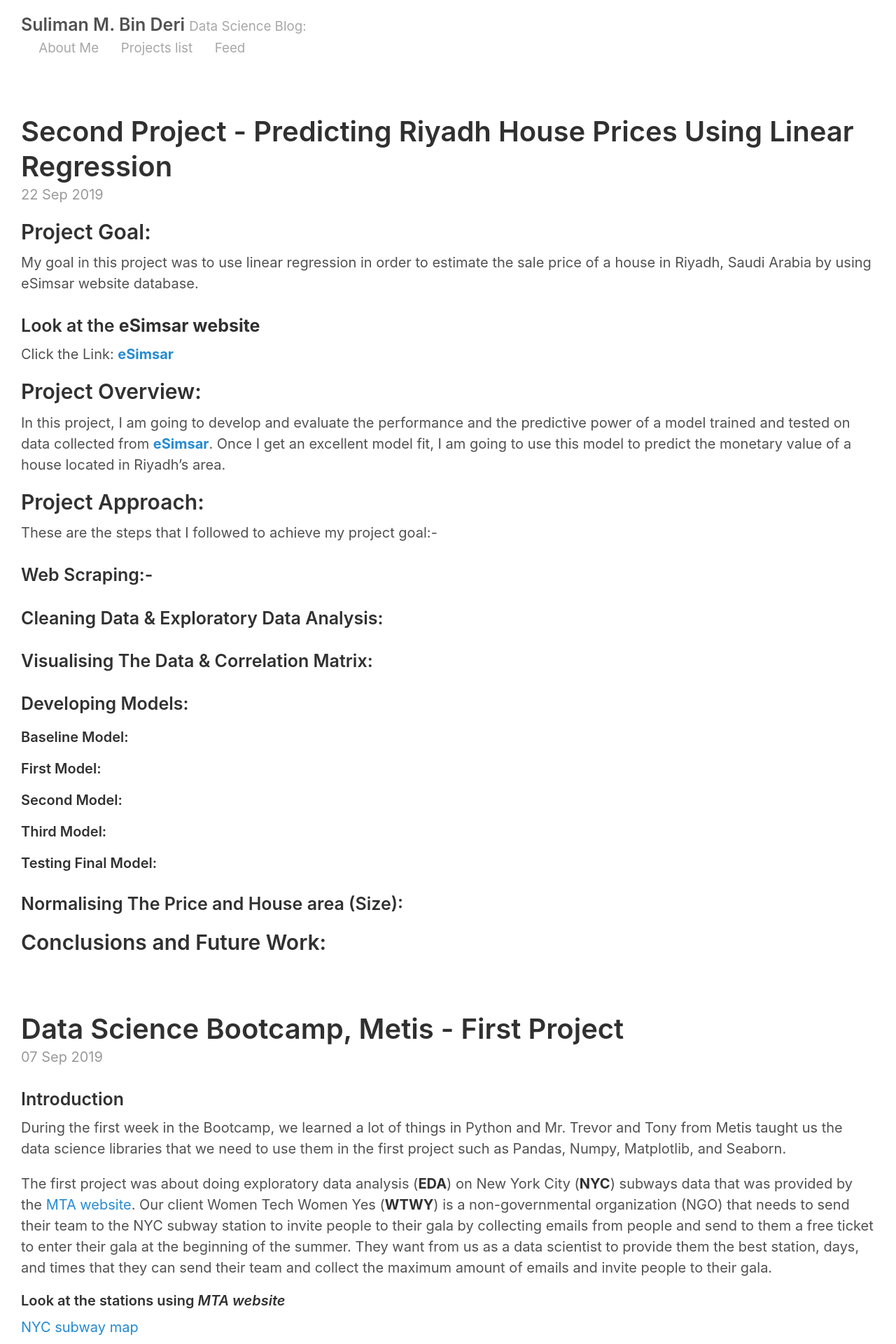
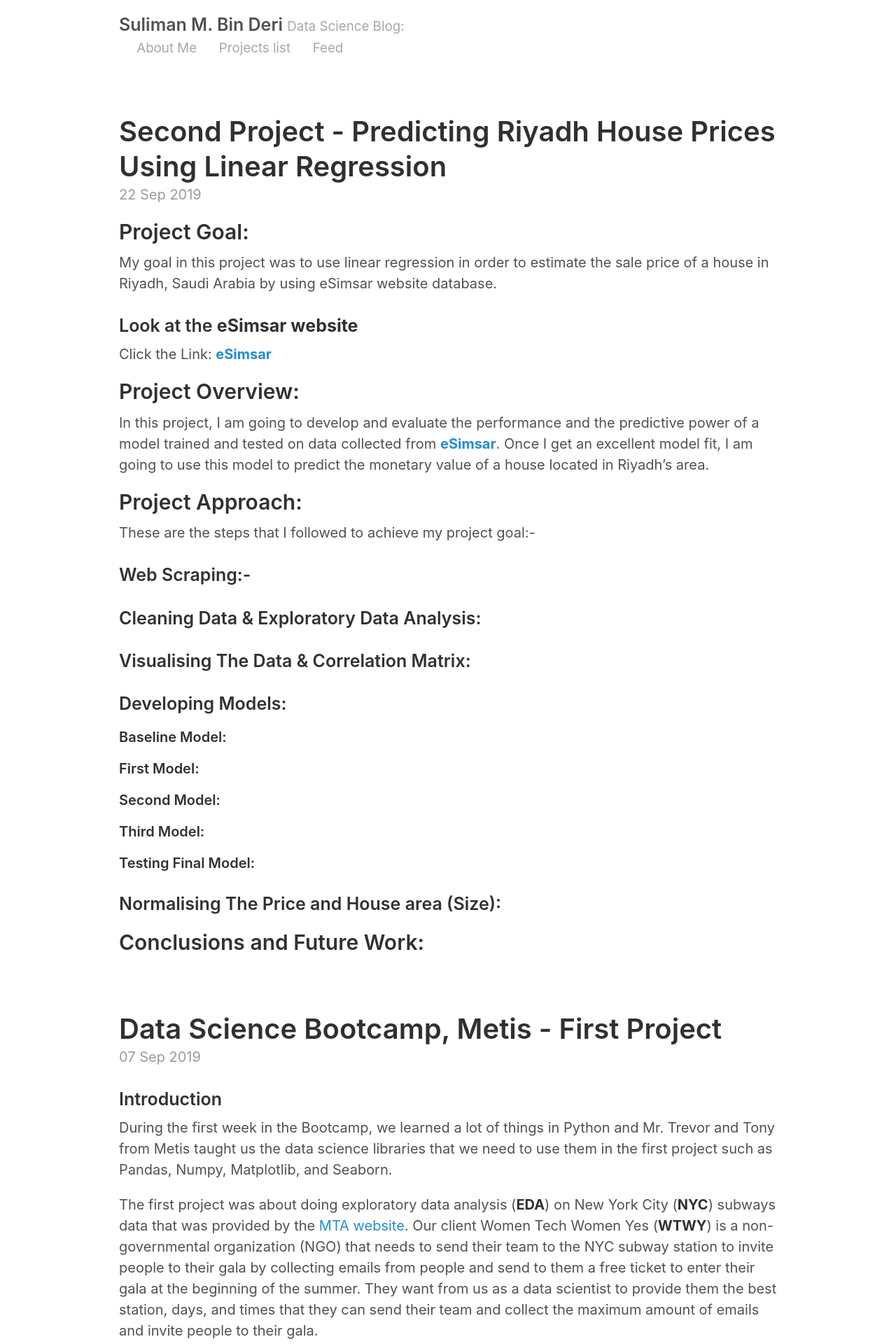
Before and after one commit to SulimanMD/SulimanMD.github.io, a Jekyll site: the page built from index.html, in a window 1280 px wide. Shown: the top 1920 px of the page at 70% size. Built offline with Jekyll 4.4.1, drawn with Linux system fonts in a browser that asks for light colours; the list of posts is cut into pages by our own code.

Commit message:
Commit number 21

```diff
--- a/_sass/_layout.scss
+++ b/_sass/_layout.scss
@@ -3,7 +3,7 @@
 // Styles for managing the structural hierarchy of the site.
 
 .container {
-  max-width: 100rem;
+  max-width: 50rem;
   padding-left:  1.5rem;
   padding-right: 1.5rem;
   margin-left:  auto;
```
